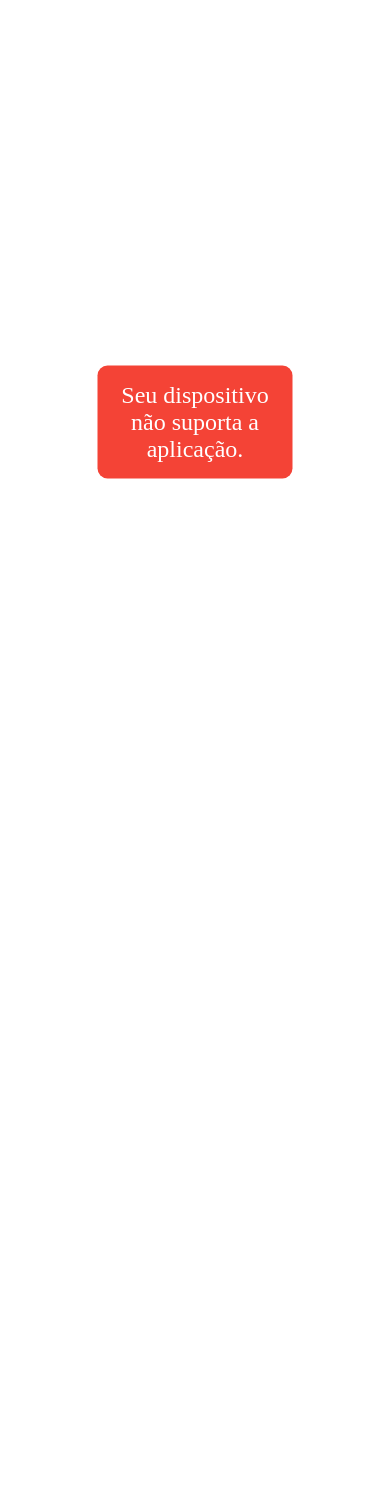
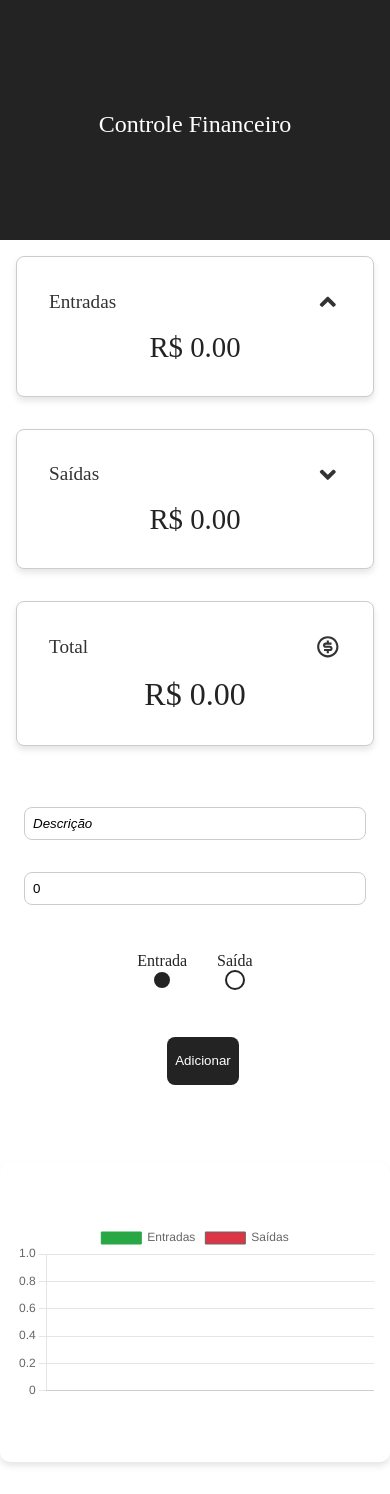
Before and after one commit to gbcaurin/gestao-de-despesas, a React (Vite) app: page / in a window 390 px wide. Before the commit the page ends 844 px from the top, so only its background shows below. Built offline with nearby package versions, Linux system fonts and the light colour scheme.

Commit message:
feat: mobile happy

```diff
--- a/src/App.jsx
+++ b/src/App.jsx
@@ -1,4 +1,4 @@
-import { useState, useEffect } from "react";
+import { useState } from "react";
 import styles from "./App.module.css";
 import { useDispatch, useSelector } from "react-redux";
 import { addExpense, deleteExpense } from "./features/expensesSlice"; // Importar a ação de deletar
@@ -31,20 +31,6 @@ const App = () => {
 
   const dispatch = useDispatch();
   const expenses = useSelector((state) => state.expenses.expenses);
-
-  const [isMobile, setIsMobile] = useState(false);
-
-  useEffect(() => {
-    checkResolution();
-    window.addEventListener("resize", checkResolution);
-
-    return () => window.removeEventListener("resize", checkResolution);
-  }, []);
-
-  const checkResolution = () => {
-    const width = window.innerWidth;
-    setIsMobile(width <= 1222);
-  };
 
   const handleSubmit = (e) => {
     e.preventDefault();
@@ -175,11 +161,6 @@ const App = () => {
 
   return (
     <>
-      {isMobile ? (
-        <div className={styles.unsupportedDevice}>
-          Seu dispositivo não suporta a aplicação.
-        </div>
-      ) : (
       <>
         <div className={styles.header}>
           <h1 className={styles.title}>Controle Financeiro</h1>
@@ -241,6 +222,7 @@ const App = () => {
                 className={styles.input}
               />
             </div>
+            <div className={styles.controlForm}>
               <div className={styles.formControlButtons}>
                 <label htmlFor="income">Entrada</label>
                 <input
@@ -264,6 +246,7 @@ const App = () => {
                   onChange={() => setIncome(false)}
                   className={styles.inputBtn}
                 />
+              </div>
             </div>
             <button type="submit" className={styles.btn}>
               Adicionar
@@ -305,7 +288,6 @@ const App = () => {
           </div>
         </div>
       </>
-      )}
     </>
   );
 };
--- a/src/App.module.css
+++ b/src/App.module.css
@@ -342,8 +342,77 @@ input[type="number"]::-webkit-outer-spin-button {
   top: 0;
 }
 
-@media screen and (max-width: 1222px) {
-  .unsupportedDevice {
-    display: block;
+@media screen and (max-width: 768px) {
+  .header {
+    height: 15rem;
+  }
+
+  .title {
+    text-align: center;
+    position: absolute;
+    top: 50%;
+    left: 50%;
+    transform: translate(-50%, -50%);
+    font-size: 1.5rem;
+  }
+
+  .container {
+    flex-direction: column;
+    height: 20rem;
+  }
+
+  .sections {
+    flex-direction: column;
+    margin-left: 1rem;
+    margin-right: 1rem;
+    margin-top: 1rem;
+  }
+
+  .form {
+    flex-direction: column;
+    width: 100%;
+  }
+
+  .formControl {
+    margin: 0.5rem;
+    width: 100%;
+  }
+
+  .input {
+    width: 100%;
+  }
+
+  .formControlButtons label {
+    font-size: 1rem;
+  }
+
+  .controlForm {
+    display: flex;
+    flex-direction: row;
+    justify-content: center;
+    align-items: center;
+    margin-top: 1rem;
+    margin-bottom: 1rem;
+  }
+
+  .btn {
+    margin-top: 1rem;
+  }
+
+  .renderContainer {
+    width: 100%;
+  }
+
+  .renderItem {
+    width: 100%;
+  }
+
+  .chartContainer {
+    flex-direction: column;
+    margin-top: 0;
+  }
+
+  .chartLine {
+    width: 100%;
   }
 }
```
Lines whose indentation alone changed are shown as unchanged.
